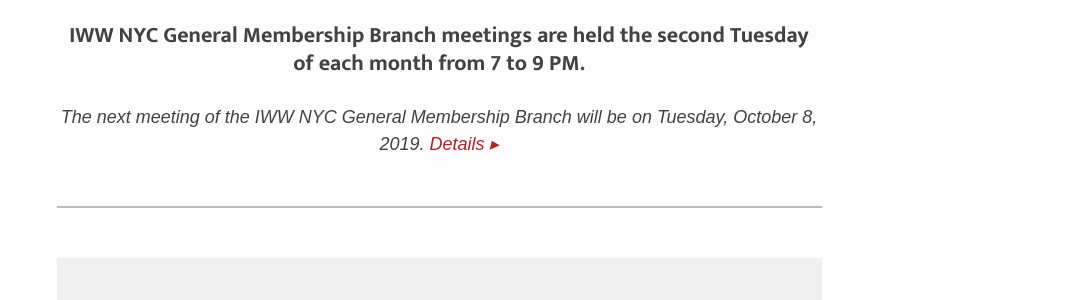
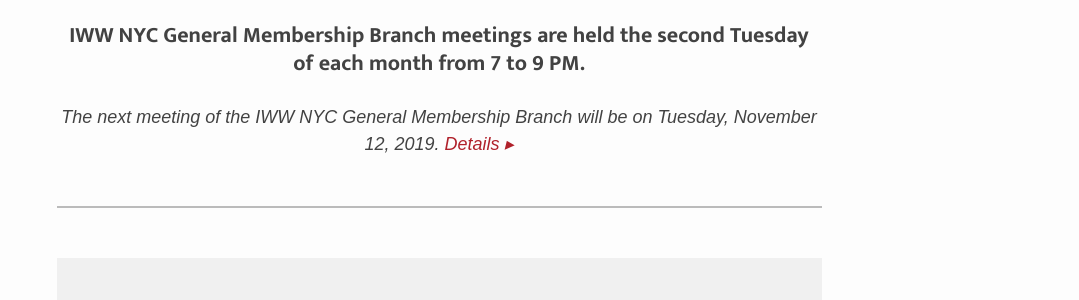
Before and after one commit to IWW-NYC-GMB/iww.nyc, a Jekyll site: the page built from index.html, in a window 1280 px wide and 900 px high, scrolled down 1348 px. Shown: the part 153-453 px from the top of the window, without its empty margins (201-1280 px from the left). Built offline with Jekyll 4.4.1, drawn with Linux system fonts in a browser that asks for light colours; some web fonts are replaced.

Commit message:
Update upcoming.yml

```diff
--- a/_data/upcoming.yml
+++ b/_data/upcoming.yml
@@ -1,6 +1,6 @@
-next_meeting_date: 'Tuesday, October 8, 2019'
+next_meeting_date: 'Tuesday, November 12, 2019'
 next_meeting_time: 7 to 9 PM
-next_meeting_url: /events/october-2019/
+next_meeting_url: /events/november-2019/
 next_orientation_date: 'Saturday, October 12, 2019'
 next_orientation_time: '3:30 to 5:30 PM'
 next_orientation_url: /events/october-2019-orientation/
```
